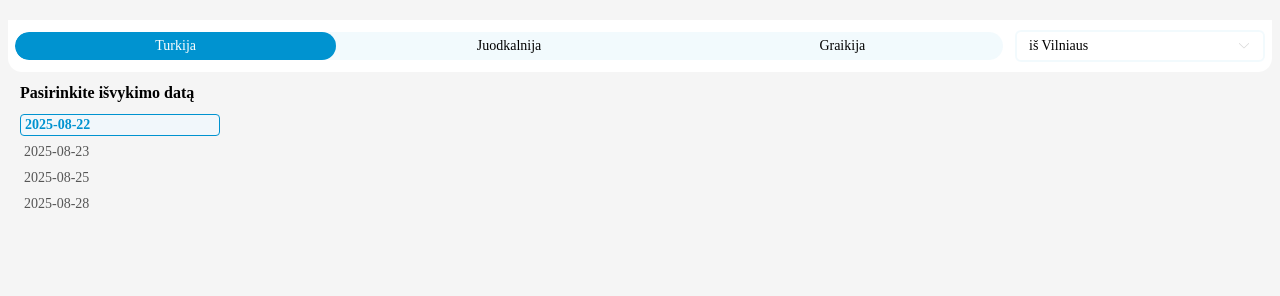
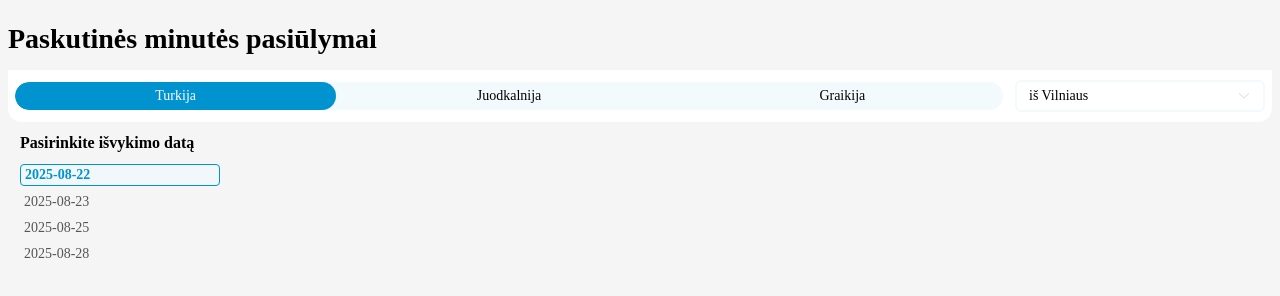
Before and after one commit to ct-balt/offers-hotel-incentive, a plain HTML site: page index.html in a window 1280 px wide. Drawn offline with Linux system fonts and the light colour scheme.

Commit message:
added title

```diff
--- a/index.css
+++ b/index.css
@@ -20,6 +20,13 @@ body {
   position: relative;
 }
 
+.offers-incentive h2 {
+  margin: 0;
+  font-size: 28px;
+  line-height: 38px;
+  font-weight: 600;
+}
+
 .offers-incentive .offers-wrapper {
   display: flex;
   gap: 12px;
--- a/index.html
+++ b/index.html
@@ -11,6 +11,7 @@
   </head>
   <body>
     <section class="offers-incentive">
+      <h2>Paskutinės minutės pasiūlymai</h2>
       <div class="selector">
         <div class="destination-selector"></div>
         <div class="departure-selector-wrapper">
```
